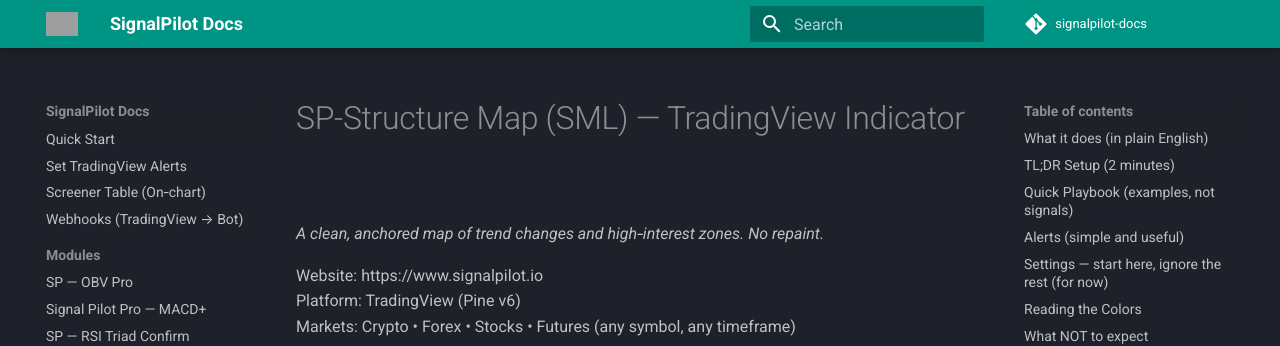
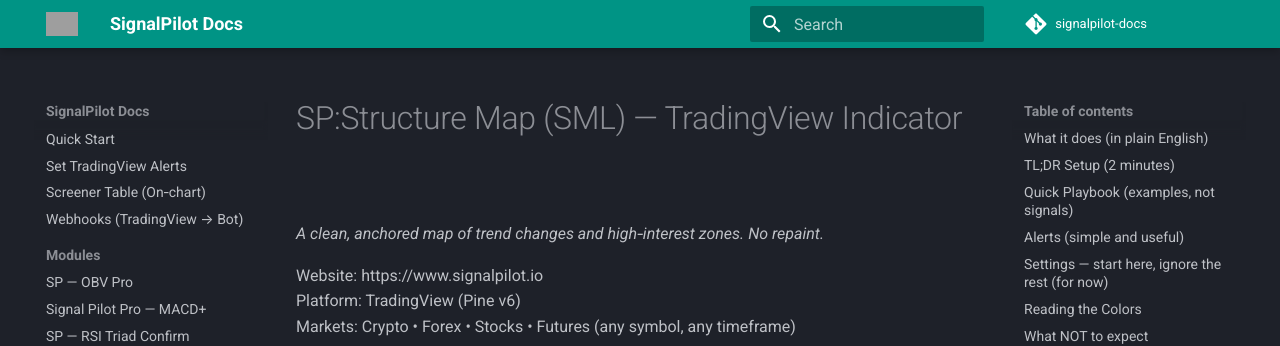
Before and after one commit to Signalpilot/signalpilot-docs, an MkDocs documentation site: the page built from docs/sp-sml-structure-liquidity.md, in a window 1280 px wide and 900 px high. Shown: the top 346 px of the window. Built offline with MkDocs 1.6.1 and Material for MkDocs 9.7.7, drawn with Linux system fonts in a browser that asks for light colours; comment, search, counter and statistics services are not loaded; grey boxes are pictures that could not be loaded.

```diff
--- a/docs/sp-sml-structure-liquidity.md
+++ b/docs/sp-sml-structure-liquidity.md
@@ -1,4 +1,4 @@
-# SP-Structure Map (SML) — TradingView Indicator
+# SP:Structure Map (SML) — TradingView Indicator
 *A clean, anchored map of trend changes and high‑interest zones. No repaint.*
 
 Website: https://www.signalpilot.io
```
